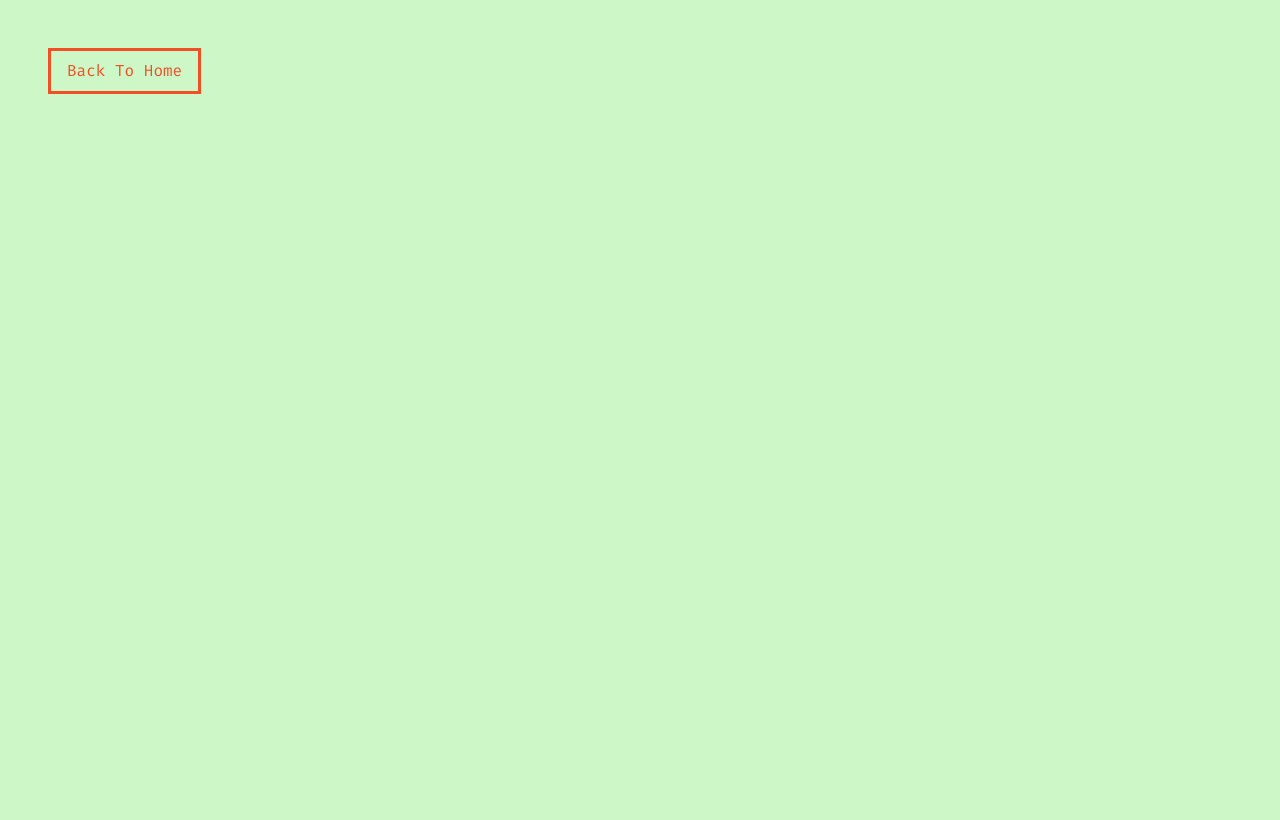
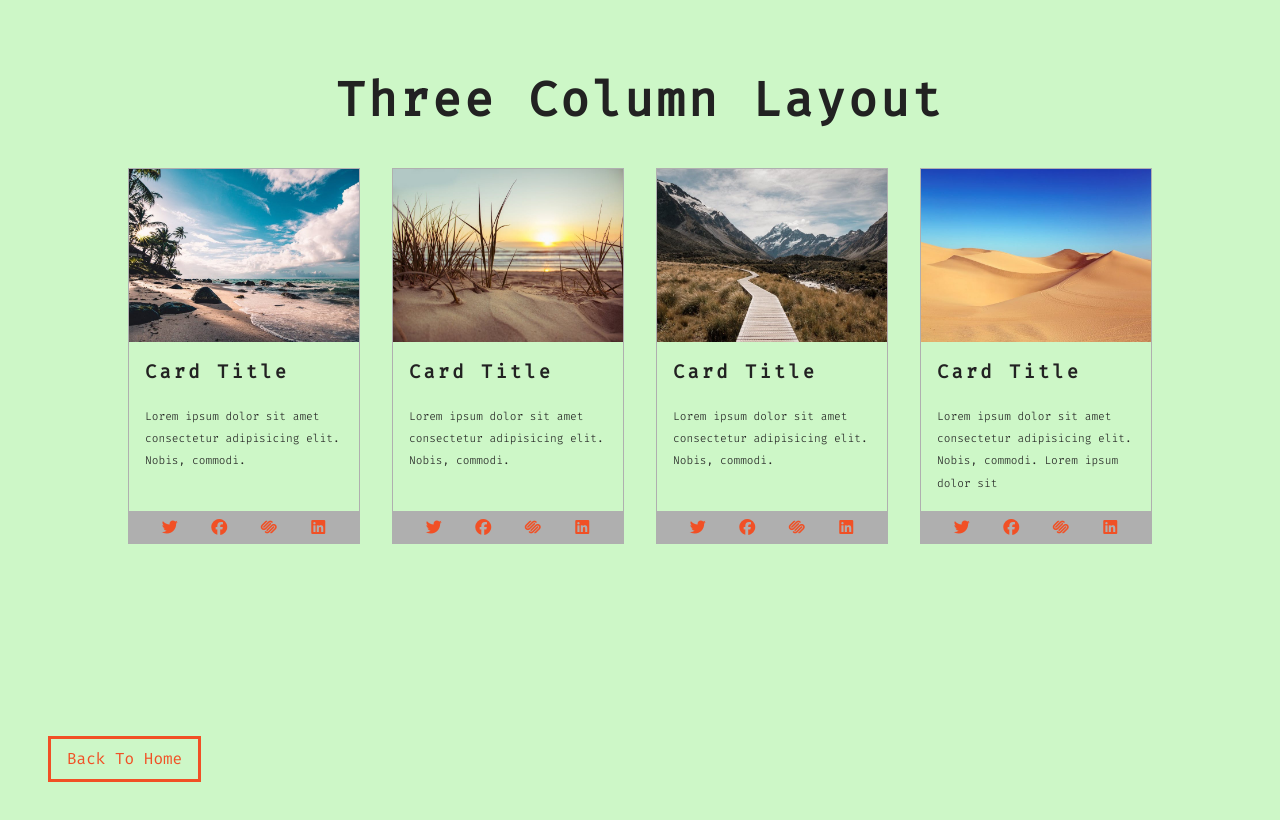
Before and after one commit to A-rielox/JS-css-grid-mini-proyects, a plain HTML site: page cards.html in a window 1280 px wide. Drawn offline with Linux system fonts and the light colour scheme.

Commit message:
2022-01-11-17:21

```diff
--- a/cards.html
+++ b/cards.html
@@ -25,28 +25,99 @@
    <!--  -->
 
    <body>
+      <section class="cards">
+         <div class="title">
+            <h1>three column layout</h1>
+         </div>
+
+         <div class="cards-center">
+            <!-- single card -->
+            <article class="card">
+               <img src="./images/size-image-1.jpeg" alt="" />
+               <!-- card info -->
+               <div class="card-info">
+                  <h3>card title</h3>
+                  <p>
+                     Lorem ipsum dolor sit amet consectetur adipisicing elit.
+                     Nobis, commodi.
+                  </p>
+               </div>
+               <!-- card footer -->
+               <div class="card-footer">
+                  <span><i class="fab fa-twitter"></i></span>
+                  <span><i class="fab fa-facebook"></i></span>
+                  <span><i class="fab fa-squarespace"></i></span>
+                  <span><i class="fab fa-linkedin"></i></span>
+               </div>
+            </article>
+            <!-- end single card -->
+
+            <!-- single card -->
+            <article class="card">
+               <img src="./images/size-image-2.jpeg" alt="" />
+               <!-- card info -->
+               <div class="card-info">
+                  <h3>card title</h3>
+                  <p>
+                     Lorem ipsum dolor sit amet consectetur adipisicing elit.
+                     Nobis, commodi.
+                  </p>
+               </div>
+               <!-- card footer -->
+               <div class="card-footer">
+                  <span><i class="fab fa-twitter"></i></span>
+                  <span><i class="fab fa-facebook"></i></span>
+                  <span><i class="fab fa-squarespace"></i></span>
+                  <span><i class="fab fa-linkedin"></i></span>
+               </div>
+            </article>
+            <!-- end single card -->
+
+            <!-- single card -->
+            <article class="card">
+               <img src="./images/size-image-3.jpeg" alt="" />
+               <!-- card info -->
+               <div class="card-info">
+                  <h3>card title</h3>
+                  <p>
+                     Lorem ipsum dolor sit amet consectetur adipisicing elit.
+                     Nobis, commodi.
+                  </p>
+               </div>
+               <!-- card footer -->
+               <div class="card-footer">
+                  <span><i class="fab fa-twitter"></i></span>
+                  <span><i class="fab fa-facebook"></i></span>
+                  <span><i class="fab fa-squarespace"></i></span>
+                  <span><i class="fab fa-linkedin"></i></span>
+               </div>
+            </article>
+            <!-- end single card -->
+
+            <!-- single card -->
+            <article class="card">
+               <img src="./images/size-image-4.jpeg" alt="" />
+               <!-- card info -->
+               <div class="card-info">
+                  <h3>card title</h3>
+                  <p>
+                     Lorem ipsum dolor sit amet consectetur adipisicing elit.
+                     Nobis, commodi. Lorem ipsum dolor sit
+                  </p>
+               </div>
+               <!-- card footer -->
+               <div class="card-footer">
+                  <span><i class="fab fa-twitter"></i></span>
+                  <span><i class="fab fa-facebook"></i></span>
+                  <span><i class="fab fa-squarespace"></i></span>
+                  <span><i class="fab fa-linkedin"></i></span>
+               </div>
+            </article>
+            <!-- end single card -->
+         </div>
+      </section>
+
+      <!-- bottom btn -->
       <a href="index.html" class="btn">back to home</a>
    </body>
 </html>
-
-<!--
-
-
-
-
-
-
-
-
-
-
-
-
-
-
-
-
-
-
-
- -->
--- a/styles.css
+++ b/styles.css
@@ -101,9 +101,10 @@ MAIN NAVBAR
    text-transform: capitalize;
    display: block;
    padding: 1rem 0;
-   color: var(--primaryColor);
+   color: var(--mainWhite);
    letter-spacing: var(--mainSpacing);
    transition: var(--mainTransition);
+   font-weight: bolder;
 }
 
 .main-navbar a:hover {
@@ -132,6 +133,7 @@ HERO
    min-height: 100vh;
    background: var(--primaryColor);
    color: var(--mainWhite);
+   /* para alinear */
    display: grid;
    justify-content: center;
    align-items: center;
@@ -141,7 +143,12 @@ HERO
    background: blue;
 }
 
+.hero-banner h1 {
+   text-align: center;
+}
+
 .hero-banner p {
+   margin: 0 auto;
    width: 80%;
    max-width: 560px;
    font-size: 1rem;
@@ -160,6 +167,102 @@ HERO
          url('./images/image-2.jpeg') center/cover fixed no-repeat;
    }
 }
+
+/*
+==================
+CARDS
+==================
+*/
+.title {
+   text-align: center;
+}
+
+.cards {
+   padding: 4rem 0;
+}
+
+.cards-center {
+   width: 80vw;
+   max-width: 1170px;
+   margin: 2rem auto;
+}
+
+.card {
+   border: 1px solid var(--darkGray);
+   margin-bottom: 3rem;
+}
+
+.card-info {
+   padding: 1rem;
+}
+
+.card-footer {
+   background: var(--darkGray);
+   padding: 0.5rem 1rem;
+   display: grid;
+   grid-template-columns: repeat(4, 1fr);
+   justify-items: center;
+}
+
+.card-footer span {
+   color: var(--primaryColor);
+   /* mio pa ajustar el icono dentro del span */
+   display: grid;
+   align-items: center;
+}
+
+/* 2 y 3 cols con mediaquerys
+
+@media screen and (min-width: 768px) {
+   .cards-center {
+      display: grid;
+      grid-template-columns: repeat(2, 1fr);
+      column-gap: 2rem;
+   }
+}
+
+@media screen and (min-width: 1170px) {
+   .cards-center {
+      grid-template-columns: repeat(3, 1fr);
+   }
+} */
+
+/* para calcular sin media query
+quiero 3 cols =>
+el maximo ancho del q dispongo - la suma de todos los gaps ( q en este caso son 2 de 2rem ( 32px c/u ) , todo dividido por 3 ( la cantidad de cols q quiero )
+
+( 1170 * .8 - 64 ) / 3 = 368
+
+( 🚨🙀🚨 se le olvido q solo puede ocupar el 80vw , así da 290, ASÍ SI, AL LLEGAR A 1170 TENGO LAS 3 COLS )
+
+para 4 cols al llegar a 1170 ( 32 x 3 , los gaps = 96)
+( 1170 * .8 - 96 ) / 4 = 210
+
+*/
+
+/* 3 cols
+   .cards-center {
+   display: grid;
+   grid-gap: 2rem;
+   grid-template-columns: repeat(auto-fill, minmax(290px, 1fr));
+} */
+
+/* 4 cols */
+.cards-center {
+   display: grid;
+   grid-gap: 2rem;
+   grid-template-columns: repeat(auto-fill, minmax(210px, 1fr));
+}
+
+/* PARA CONTROLAR LA ALTURA DE LAS ROWS, XQ NO SIEMPRE ( GENERALMENTE NO ) SE TIENE EL MISMO CONTENIDO EN TODAS LAS CARTAS, XLO Q TENDRIAN DISTINTAS ALTURAS */
+
+.card {
+   display: grid;
+   grid-template-columns: 1fr;
+   grid-template-rows: auto 1fr auto;
+   /* dentro de c/card hay 3 secciones, la imagen y el footer van a estar con auto y el p va a tomar todo el espacio restante ( en este caso ), tambien se le pueden poner valores fijos a la imagen y footer */
+}
+
 /*
 
 
```
